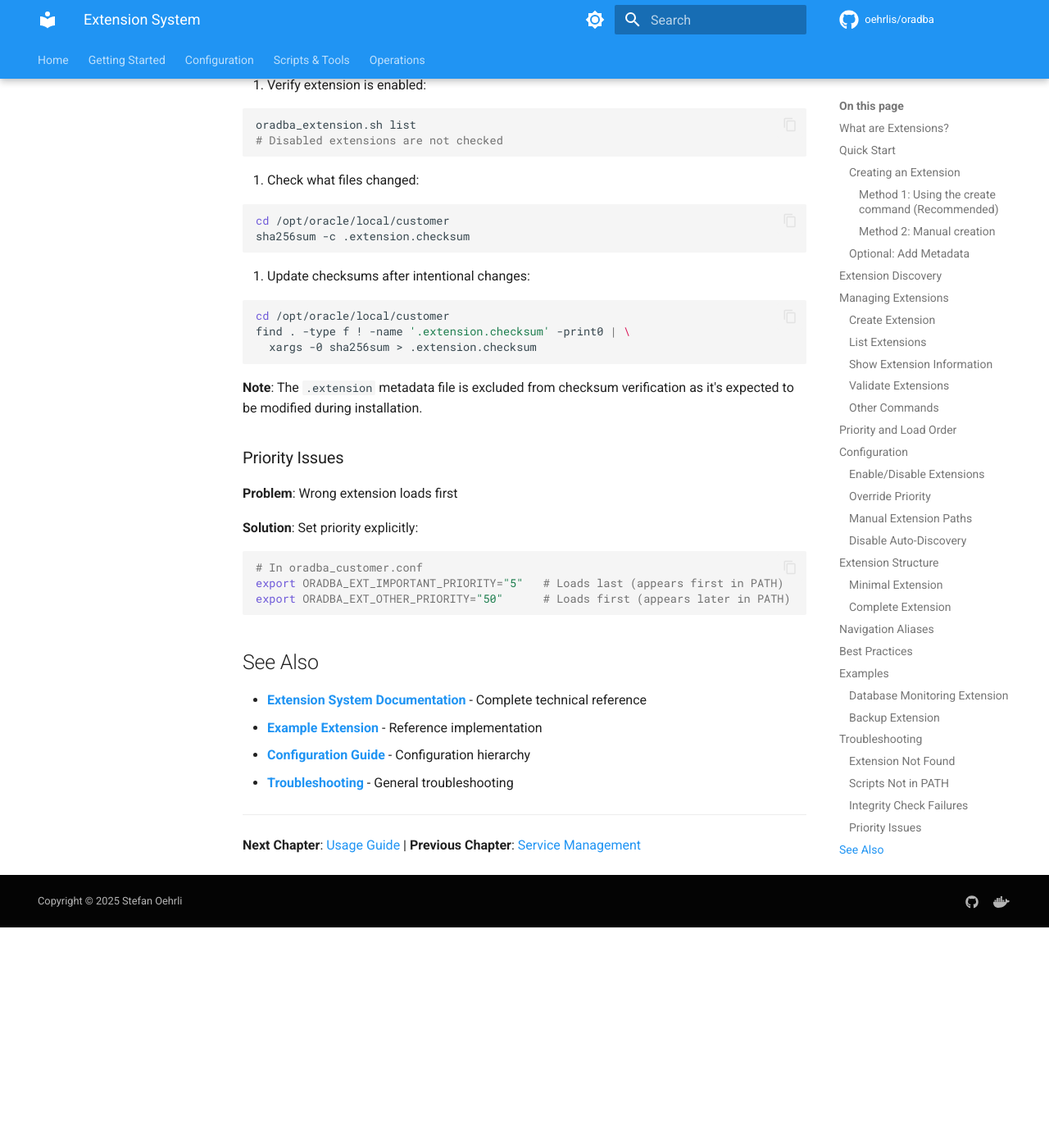
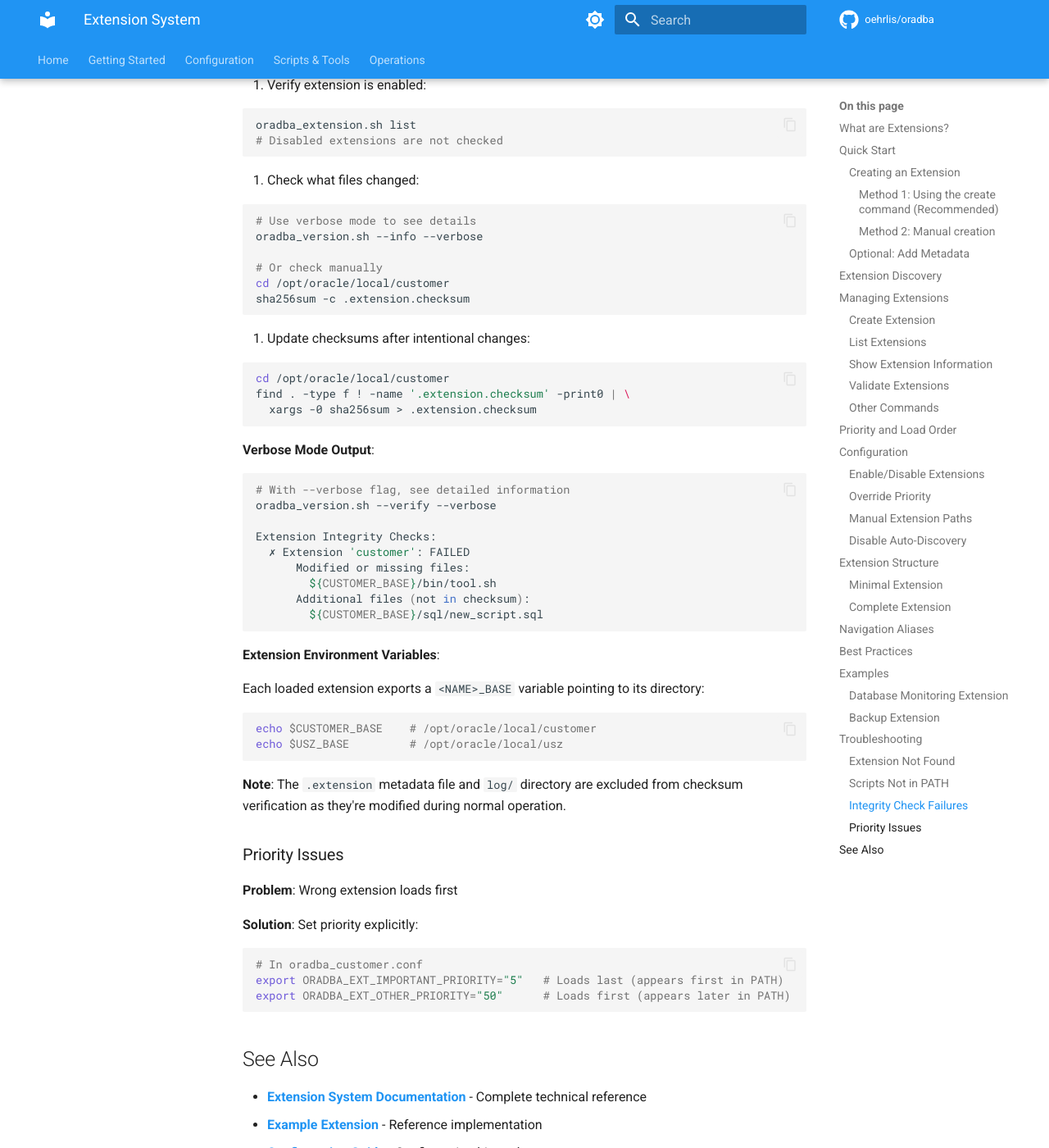
Before and after one commit to oehrlis/oradba, an MkDocs documentation site: the page built from src/doc/18-extensions.md, in a window 1280 px wide and 1400 px high, scrolled down 8364 px. Shown: the whole window at 82% size. Built offline with MkDocs 1.6.1 and Material for MkDocs 9.7.7, drawn with Linux system fonts in a browser that asks for light colours; comment, search, counter and statistics services are not loaded; the version menu is left out; before the commit the page ends 9495 px from its top, so only the background shows below that.

Commit message:
feat(extensions): add verbose mode and BASE environment variables
Add detailed integrity checking and simplified extension path variables.

New Features:
- Add --verbose flag for detailed extension integrity output
  * Shows modified/missing files with ${EXTENSION_BASE} prefix
  * Detects additional files not in checksum
  * Works with --verify and --info commands
- Export <NAME>_BASE environment variables for all loaded extensions
  * Simplifies path references (e.g., $USZ_BASE)
  * Automatically set when extension is loaded
  * Complements ORADBA_EXT_<NAME>_PATH variables

Improvements:
- Exclude log/ directory from extension checksums
- Use awk for proper checksum file parsing (hash filename pairs)
- Additional file detection shows new scripts not in checksum
- Compact output by default, detailed with --verbose

Documentation:
- Updated extension-system.md with verbose mode examples
- Added <NAME>_BASE variables to environment variable reference
- Enhanced 18-extensions.md troubleshooting with verbose usage
- Updated release notes with all new features

This completes the extension integrity improvements for v0.14.2.

````diff
--- a/src/doc/18-extensions.md
+++ b/src/doc/18-extensions.md
@@ -408,6 +408,10 @@ Extension Integrity Checks:
 2. Check what files changed:
 
    ```bash
+   # Use verbose mode to see details
+   oradba_version.sh --info --verbose
+
+   # Or check manually
    cd /opt/oracle/local/customer
    sha256sum -c .extension.checksum
    ```
@@ -420,8 +424,31 @@ Extension Integrity Checks:
      xargs -0 sha256sum > .extension.checksum
    ```
 
-**Note**: The `.extension` metadata file is excluded from checksum verification as
-it's expected to be modified during installation.
+**Verbose Mode Output**:
+
+```bash
+# With --verbose flag, see detailed information
+oradba_version.sh --verify --verbose
+
+Extension Integrity Checks:
+  ✗ Extension 'customer': FAILED
+      Modified or missing files:
+        ${CUSTOMER_BASE}/bin/tool.sh
+      Additional files (not in checksum):
+        ${CUSTOMER_BASE}/sql/new_script.sql
+```
+
+**Extension Environment Variables**:
+
+Each loaded extension exports a `<NAME>_BASE` variable pointing to its directory:
+
+```bash
+echo $CUSTOMER_BASE    # /opt/oracle/local/customer
+echo $USZ_BASE         # /opt/oracle/local/usz
+```
+
+**Note**: The `.extension` metadata file and `log/` directory are excluded from
+checksum verification as they're modified during normal operation.
 
 ### Priority Issues
 
````
Also changed, not shown: CHANGELOG.md (+15 -1 lines), doc/extension-system.md (+23 -6 lines), doc/releases/v0.14.2.md (+84 -5 lines), 2 other files.
